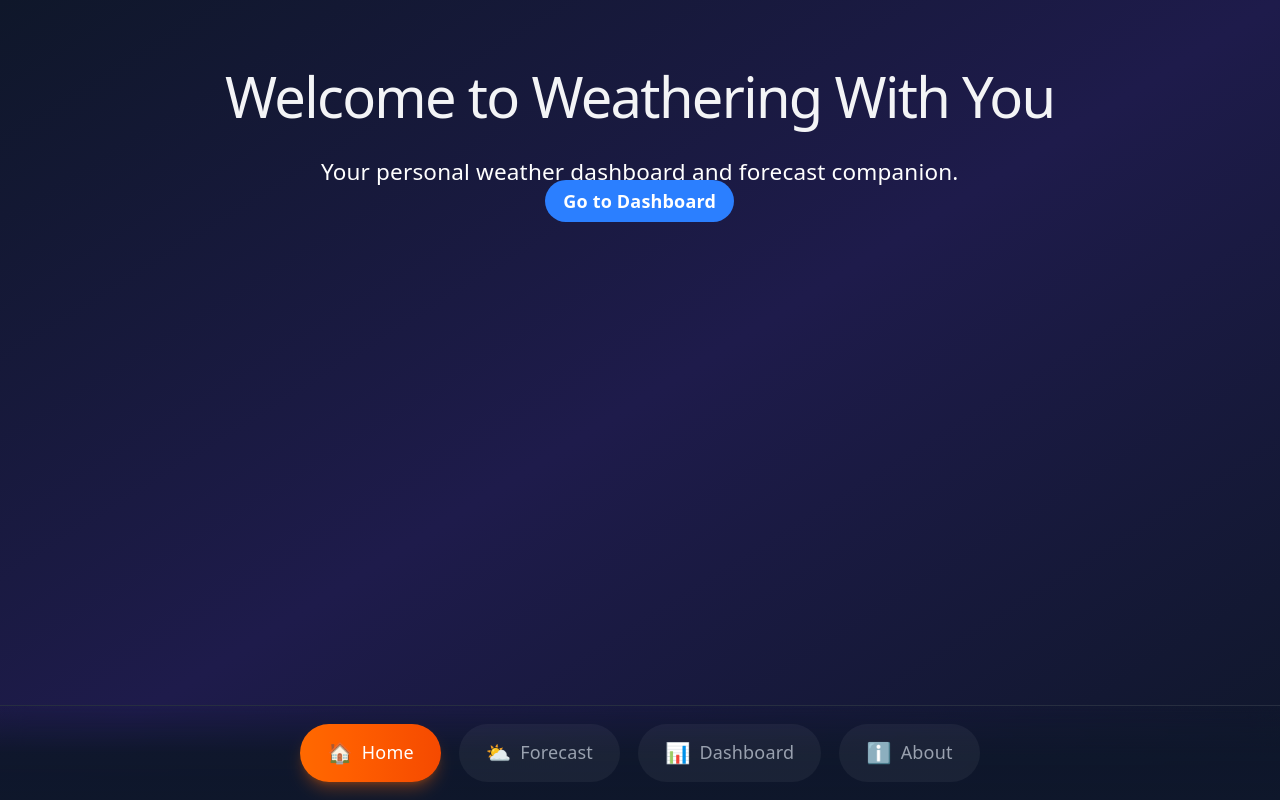
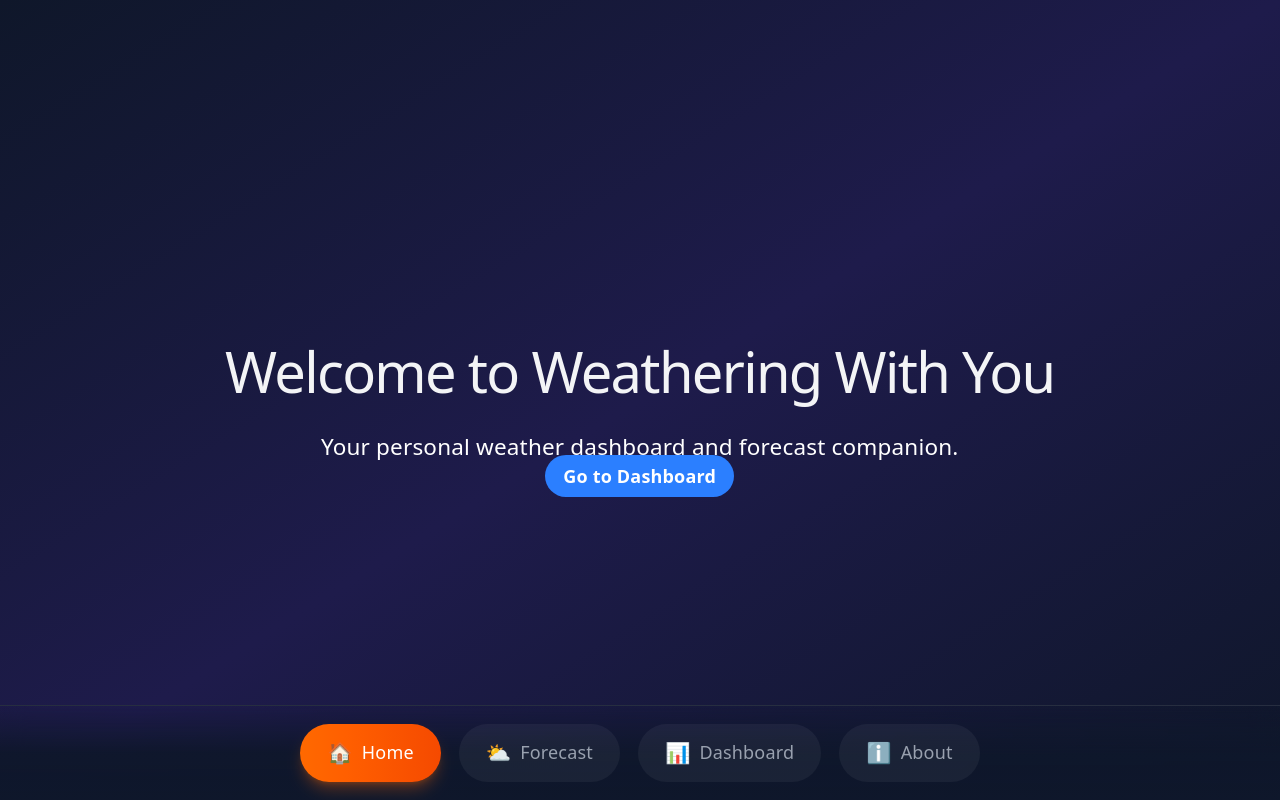
Before and after one commit to rickyrickric/weatheringwithyouwebapp, a React (Vite) app: page / in a window 1280 px wide. Built offline with nearby package versions, Linux system fonts and the light colour scheme.

Commit message:
fix: lock tab pages to viewport and remove browser scroll
- Pin RootLayout to fixed inset-0 shell
- Hide overflow at the app shell level
- Lock html, body, and #root to 100% height with overflow hidden
- Prevent document-level vertical scrolling across all tabs

```diff
--- a/src/index.css
+++ b/src/index.css
@@ -16,6 +16,13 @@
   text-rendering: optimizeLegibility;
   -webkit-font-smoothing: antialiased;
   -moz-osx-font-smoothing: grayscale;
+html,
+body,
+#root {
+  width: 100%;
+  height: 100%;
+  overflow: hidden;
+}
 }
 
 body {
--- a/src/layouts/RootLayout.tsx
+++ b/src/layouts/RootLayout.tsx
@@ -4,9 +4,11 @@ import TabNavigation from '../components/TabNavigation';
 
 const RootLayout: React.FC = () => {
   return (
-    <div className="relative pb-32">
-      <Outlet />
-      <TabNavigation />
+    <div className="fixed inset-0 overflow-hidden">
+      <div className="relative h-full w-full overflow-hidden">
+        <Outlet />
+        <TabNavigation />
+      </div>
     </div>
   );
 };
```
